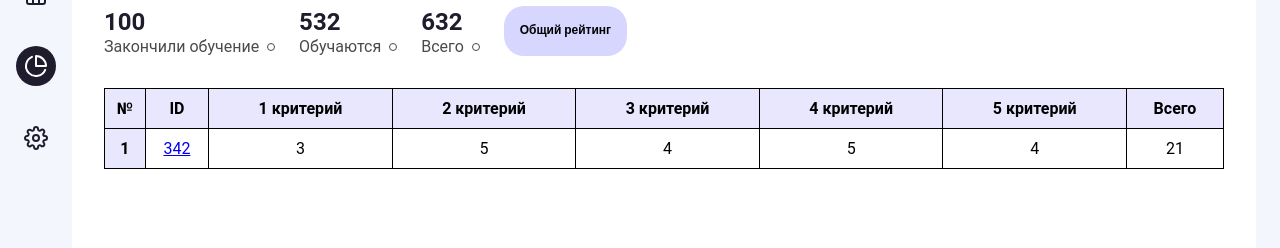
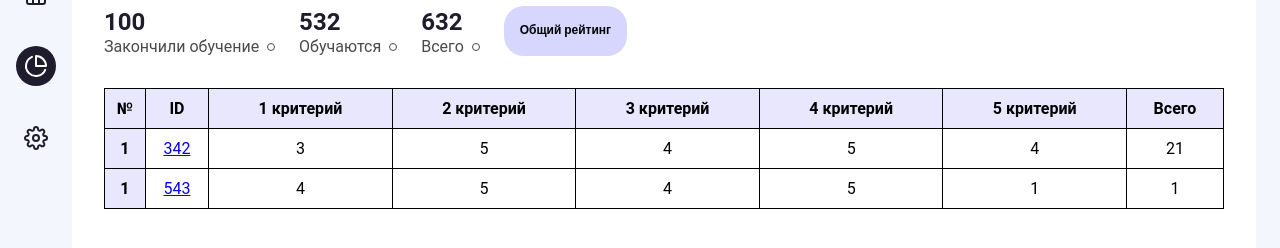
Before and after one commit to iGTsan/hackaton_2023, a website: page pages/table_all.html in a window 1280 px wide. Shown: the part 170-418 px from the top of the page. Drawn offline with nearby package versions, Linux system fonts and the light colour scheme.

Commit message:
table_all.js

```diff
--- a/pages/scripts/table_all.js
+++ b/pages/scripts/table_all.js
@@ -1,8 +1,8 @@
-var table = document.querySelector("table");
+var table = document.querySelector("table"); //табличка
 var trs = table.getElementsByTagName("tr");
-var tds = null;
 
-user_tds = trs[1].getElementsByTagName("td");
+for(let i = 0; i < trs.length; i++){
+    user_tds = trs[i].getElementsByTagName("td"); //строка таблицы
     user_id = user_tds[0];
     crit_1 = user_tds[1];
     crit_2 = user_tds[2];
@@ -10,3 +10,4 @@ crit_3 = user_tds[3];
     crit_4 = user_tds[4];
     crit_5 = user_tds[5];
     crit_sum = user_tds[6];
+}
--- a/pages/table_all.html
+++ b/pages/table_all.html
@@ -138,6 +138,16 @@
                     <td id="5crit">4</td>
                     <td id="sumcrit">21</td>
                 </tr>
+                <tr>
+                    <th scope="row" id="number">1</th>
+                    <td id="user_id"><a href="profile_user.html">543</a></td>
+                    <td id="1crit">4</td>
+                    <td id="2crit">5</td>
+                    <td id="3crit">4</td>
+                    <td id="4crit">5</td>
+                    <td id="5crit">1</td>
+                    <td id="sumcrit">1</td>
+                </tr>
             </tbody>
         </table>
 
```
Lines whose indentation alone changed are shown as unchanged.
